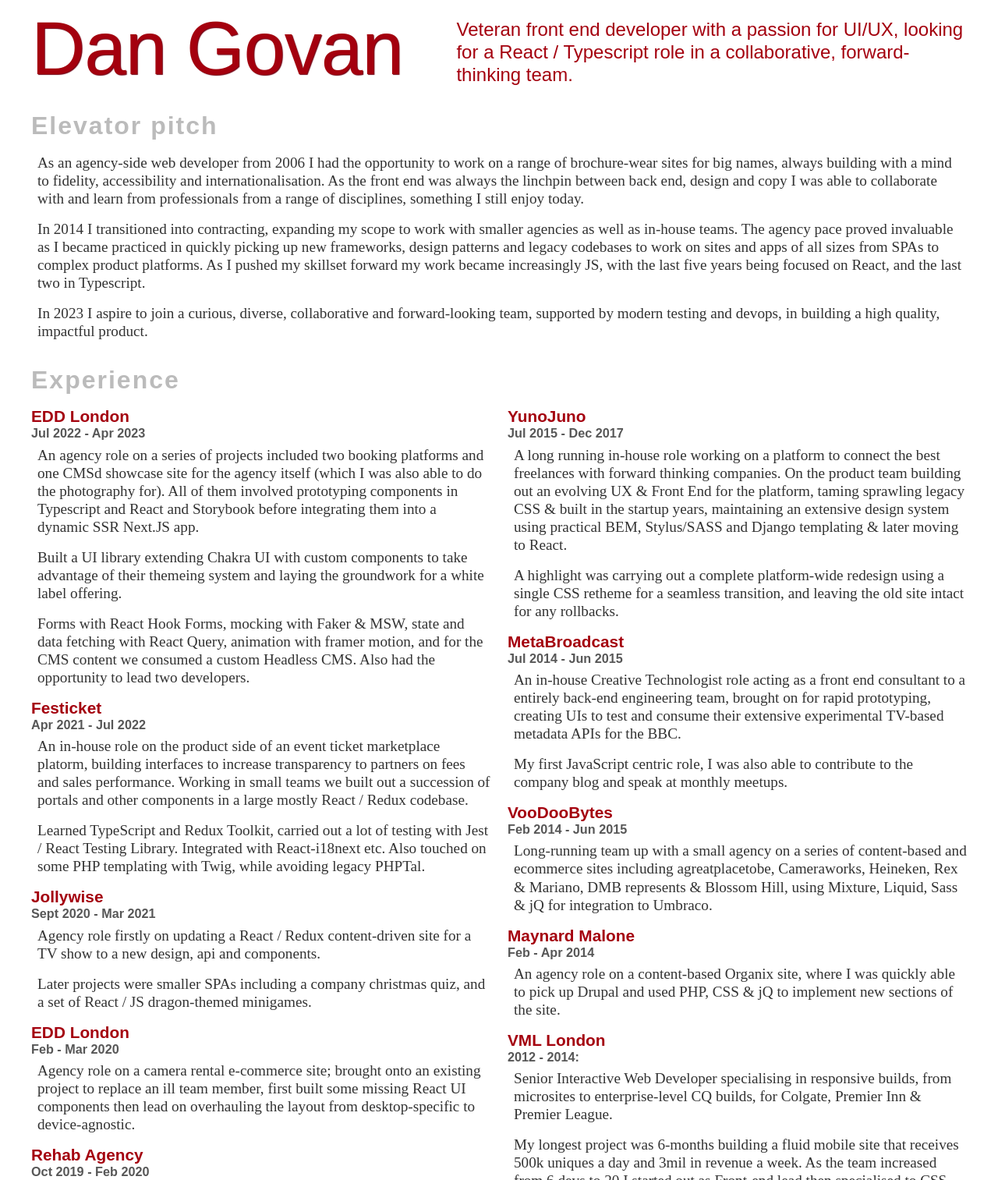
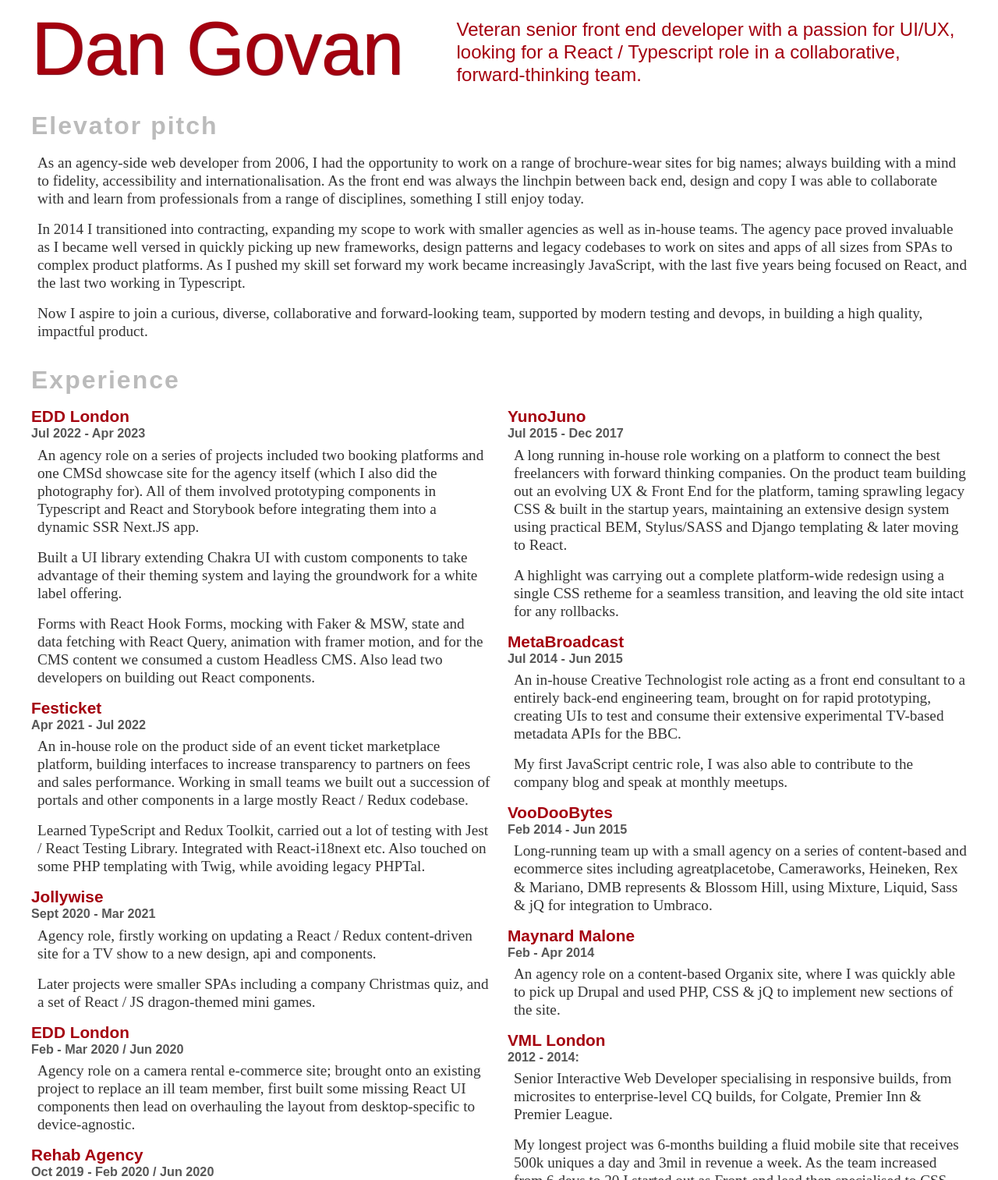
Before and after one commit to DanielGovan/cv_page, a Gatsby site: page / in a window 1280 px wide. Shown: the top 1513 px of the page at 78% size. Built offline with nearby package versions, Linux system fonts and the light colour scheme; Gatsby itself is replaced by a stand-in of ours.

Commit message:
Dan's fixes

```diff
--- a/src/pages/index.js
+++ b/src/pages/index.js
@@ -58,13 +58,13 @@
     <MainWrap>
       <HeaderArea
         header="Dan Govan"
-        intro="Veteran front end developer with a passion for UI/UX, looking for a React / Typescript role in a collaborative, forward-thinking team."
+        intro="Veteran senior front end developer with a passion for UI/UX, looking for a React / Typescript role in a collaborative, forward-thinking team."
       />
       <Section>
         <SectionHeader>Elevator pitch</SectionHeader>
         <Para>
-          As an agency-side web developer from 2006 I had the opportunity to
-          work on a range of brochure-wear sites for big names, always building
+          As an agency-side web developer from 2006, I had the opportunity to
+          work on a range of brochure-wear sites for big names; always building
           with a mind to fidelity, accessibility and internationalisation. As
           the front end was always the linchpin between back end, design and
           copy I was able to collaborate with and learn from professionals from
@@ -73,14 +73,15 @@
         <Para>
           In 2014 I transitioned into contracting, expanding my scope to work
           with smaller agencies as well as in-house teams. The agency pace
-          proved invaluable as I became practiced in quickly picking up new
+          proved invaluable as I became well versed in quickly picking up new
           frameworks, design patterns and legacy codebases to work on sites and
           apps of all sizes from SPAs to complex product platforms. As I pushed
-          my skillset forward my work became increasingly JS, with the last five
-          years being focused on React, and the last two in Typescript.
+          my skill set forward my work became increasingly JavaScript, with the
+          last five years being focused on React, and the last two working in
+          Typescript.
         </Para>
         <Para>
-          In 2023 I aspire to join a curious, diverse, collaborative and
+          Now I aspire to join a curious, diverse, collaborative and
           forward-looking team, supported by modern testing and devops, in
           building a high quality, impactful product.
         </Para>
@@ -92,20 +93,20 @@
           <Para>
             An agency role on a series of projects included two booking
             platforms and one CMSd showcase site for the agency itself (which I
-            was also able to do the photography for). All of them involved
-            prototyping components in Typescript and React and Storybook before
-            integrating them into a dynamic SSR Next.JS app.
+            also did the photography for). All of them involved prototyping
+            components in Typescript and React and Storybook before integrating
+            them into a dynamic SSR Next.JS app.
           </Para>
           <Para>
             Built a UI library extending Chakra UI with custom components to
-            take advantage of their themeing system and laying the groundwork
-            for a white label offering.
+            take advantage of their theming system and laying the groundwork for
+            a white label offering.
           </Para>
           <Para>
             Forms with React Hook Forms, mocking with Faker &amp; MSW, state and
             data fetching with React Query, animation with framer motion, and
-            for the CMS content we consumed a custom Headless CMS. Also had the
-            opportunity to lead two developers.
+            for the CMS content we consumed a custom Headless CMS. Also lead two
+            developers on building out React components.
           </Para>
         </Place>
         {/* <Place time="Nov 2022 to Jan 2023" place="Side project">
@@ -122,8 +123,8 @@
           }
           <Para>
             An in-house role on the product side of an event ticket marketplace
-            platorm, building interfaces to increase transparency to partners on
-            fees and sales performance. Working in small teams we built out a
+            platform, building interfaces to increase transparency to partners
+            on fees and sales performance. Working in small teams we built out a
             succession of portals and other components in a large mostly React /
             Redux codebase.
           </Para>
@@ -141,15 +142,16 @@
         </Place> */}
         <Place time="Sept 2020 - Mar 2021" place="Jollywise">
           <Para>
-            Agency role firstly on updating a React / Redux content-driven site
-            for a TV show to a new design, api and components.
+            Agency role, firstly working on updating a React / Redux
+            content-driven site for a TV show to a new design, api and
+            components.
           </Para>
           <Para>
-            Later projects were smaller SPAs including a company christmas quiz,
-            and a set of React / JS dragon-themed minigames.
+            Later projects were smaller SPAs including a company Christmas quiz,
+            and a set of React / JS dragon-themed mini games.
           </Para>
         </Place>
-        <Place time="Feb - Mar 2020" place="EDD London">
+        <Place time="Feb - Mar 2020 / Jun 2020" place="EDD London">
           <Para>
             Agency role on a camera rental e-commerce site; brought onto an
             existing project to replace an ill team member, first built some
@@ -157,7 +159,7 @@
             desktop-specific to device-agnostic.
           </Para>
         </Place>
-        <Place time="Oct 2019 - Feb 2020" place="Rehab Agency">
+        <Place time="Oct 2019 - Feb 2020  / Jun 2020" place="Rehab Agency">
           <Para>
             Working on a SCORM-based anti-phishing educational tool, I built 8
             localisations of 6 iterations, consuming a great deal of copy in
@@ -169,7 +171,7 @@
         <Place time="May - Aug 2019" place="YunoJuno">
           <Para>
             Returning to this in-house product team for my first React-based
-            role, we used it wit, modular scss &amp; Storybook to prototype and
+            role, we used it with modular scss &amp; Storybook to prototype and
             implement a new registration &amp; onboarding system to their
             freelancer platform.
           </Para>
@@ -193,11 +195,11 @@
         <Place time="Jul 2015 - Dec 2017" place="YunoJuno">
           <Para>
             A long running in-house role working on a platform to connect the
-            best freelances with forward thinking companies. On the product team
-            building out an evolving UX &amp; Front End for the platform, taming
-            sprawling legacy CSS &amp; built in the startup years, maintaining
-            an extensive design system using practical BEM, Stylus/SASS and
-            Django templating &amp; later moving to React.
+            best freelancers with forward thinking companies. On the product
+            team building out an evolving UX &amp; Front End for the platform,
+            taming sprawling legacy CSS &amp; built in the startup years,
+            maintaining an extensive design system using practical BEM,
+            Stylus/SASS and Django templating &amp; later moving to React.
           </Para>
           <Para>
             A highlight was carrying out a complete platform-wide redesign using
@@ -258,8 +260,8 @@
           <Para>
             Interface Developer building microsites for Vauxhall &amp;
             Nationwide, an Intel facebook campaign, iPad site for Regus, a
-            Phonegapped iphone app for The Mall &amp; championed responsive
-            &amp; parallax design.
+            PhoneGap'd iphone app for The Mall &amp; championed responsive &amp;
+            parallax design.
           </Para>
         </Place>
         <Place
@@ -285,20 +287,21 @@
       <div class="Appendix-skills">
         <ColumnWrap>
           {
-            // Swap out for stuff in the Elevator pitch / what I'm looking for.
+            // Add a bit about how I learned React myself
           }
 
           <Skill title="React">
-            Recent work has included forms with React Hook Form or Formik,
-            mocking with faker and msw, state management with react-query or
-            redux toolkit, animation with framer-motion, SSR with nextjs or
-            gatsby. Previously used Redux and Redux Toolkit for data fetching
-            and state management.
+            I picked up React between contracts in 2018 and it's been my focus
+            ever since. Recent work has included forms with React Hook Form or
+            Formik, mocking with faker and msw, state management with
+            react-query or redux toolkit, animation with framer-motion, SSR with
+            Next.js or gatsby. Previously used Redux and Redux Toolkit for data
+            fetching and state management.
           </Skill>
 
           <Skill title="Scripting">
             I've been working with JS since 2014 and my last 2 years have had a
-            Typescript focus. Mostly front end with React but i'm used to
+            Typescript focus. Mostly front end with React but I'm used to
             chipping in with bits of Node.js. I've also dabbled with React
             Native, express, sockets.io etc, and previously with Angular 2, PHP
             &amp; a variety of back ends.
@@ -312,7 +315,7 @@
 
           <Skill title="Styling">
             My first job in 2006 was reducing the size of the CSS file for a
-            well trafficed Intel site so it's influenced my background. CSS3
+            well trafficked Intel site so it's influenced my background. CSS3
             (Sass, LESS, Stylus), BEM / SMACSS-based architecture, then
             js-wrapped modules, styled components, styled system, styled jsx,
             JSS, TSS etc.
@@ -330,7 +333,7 @@
               // CI
             }
             VS Code, Docker, Webpack, Figma, Fibery, Azure, Chromatic, Yarn /
-            NPM, Git, CI with github &amp; Jenkins, Travis and Semaphore, Jira,
+            NPM, Git, CI with GitHub &amp; Jenkins, Travis and Semaphore, Jira,
             Trello, Netlify etc
           </Skill>
 
```
